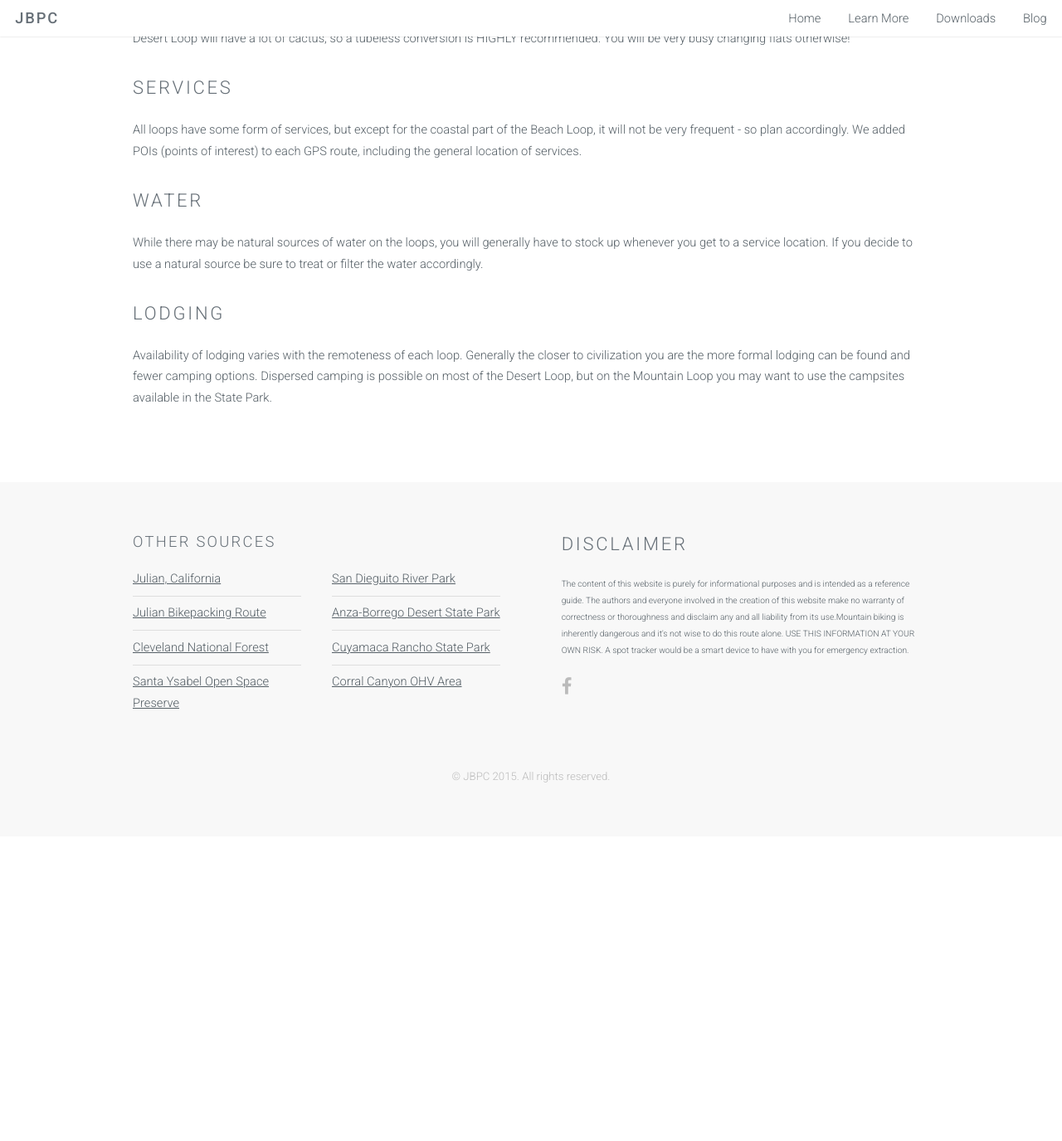
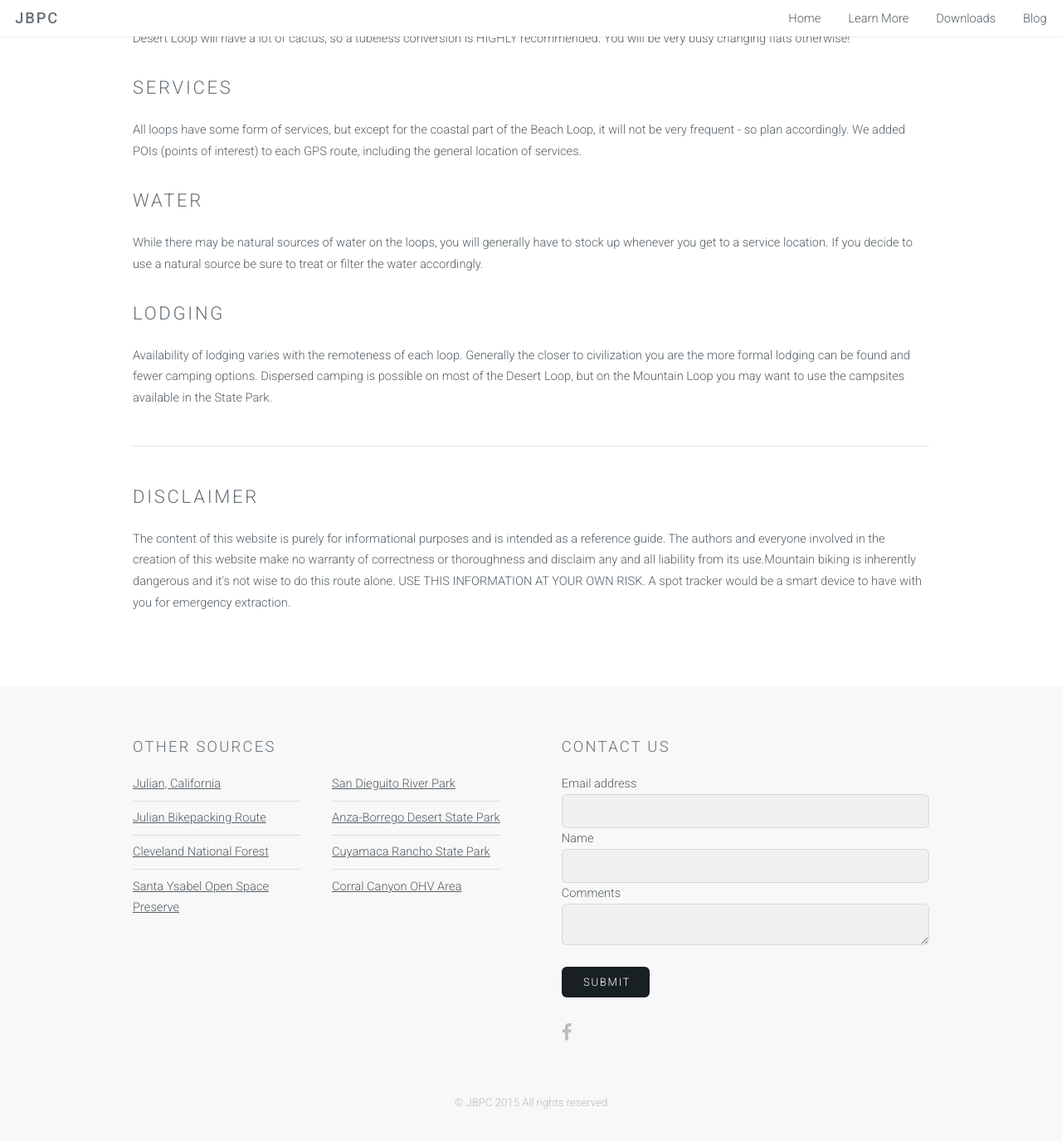
Before and after one commit to Nkawu/jbpc, a Jekyll site: the page built from info.html, in a window 1280 px wide and 1400 px high, scrolled down 2039 px. Shown: the top 1375 px of the window at 83% size. Built offline with Jekyll 4.4.1, drawn with Linux system fonts in a browser that asks for light colours; before the commit the page ends 3047 px from its top, so only the background shows below that.

Commit message:
Add contact form

```diff
--- a/_includes/footer.html
+++ b/_includes/footer.html
@@ -28,8 +28,23 @@
                 </div>
             </div>
             <div class="6u">
-                <h2>Disclaimer</h2>
-                <p style="font-size:70%;line-height:20px;">The content of this website is purely for informational purposes and is intended as a reference guide.  The authors and everyone involved in the creation of this website make no warranty of correctness or thoroughness and disclaim any and all liability from its use.Mountain biking is inherently dangerous and it's not wise to do this route alone. USE THIS INFORMATION AT YOUR OWN RISK. A spot tracker would be a smart device to have with you for emergency extraction.</p>
+                <div id="qformd">
+                <form id="gform" action="#" target="_self" method="POST" id="mG61Hd">
+                    <h3>Contact Us</h3>
+                    Email address <input type="email" class="quantumWizTextinputPaperinputInput exportInput" jsname="YPqjbf" autocomplete="email"tabindex="0" aria-label="Your email" name="emailAddress" value="" required dir="auto" data-initial-dir="auto" data-initial-value="" />
+                    Name <input type="text" class="quantumWizTextinputPaperinputInput exportInput" jsname="YPqjbf" autocomplete="off"tabindex="0" aria-label="Name" aria-describedby="i.desc.1633920210 i.err.1633920210" name="entry.2005620554" value="" required dir="auto" data-initial-dir="auto" data-initial-value="" />
+                    Comments
+                    <textarea class="quantumWizTextinputPapertextareaInput exportTextarea" jsname="YPqjbf" rows="1" tabindex="0" aria-label="Comments" jscontroller="gZjhIf" jsaction="input:Lg5SV;ti6hGc:XMgOHc;rcuQ6b:WYd;" name="entry.839337160" dir="auto" data-initial-dir="auto" data-initial-value=""></textarea>
+                    <br />
+                    <input type="submit" value="Submit" />
+                    <input type="hidden" name="fvv" value="1">
+                    <input type="hidden" name="draftResponse" value="[,,&quot;-2847527482802321100&quot;]">
+                    <input type="hidden" name="pageHistory" value="0"><input type="hidden" name="fbzx" value="-2847527482802321100">
+                </form>
+            </div>
+
+                <!-- <h2>Disclaimer</h2>
+                <p style="font-size:70%;line-height:20px;">The content of this website is purely for informational purposes and is intended as a reference guide.  The authors and everyone involved in the creation of this website make no warranty of correctness or thoroughness and disclaim any and all liability from its use.Mountain biking is inherently dangerous and it's not wise to do this route alone. USE THIS INFORMATION AT YOUR OWN RISK. A spot tracker would be a smart device to have with you for emergency extraction.</p> -->
                 <ul class="icons">
                     <!-- <li><a href="#" class="icon fa-twitter"><span class="label">Twitter</span></a></li> -->
                     <li><a href="https://www.facebook.com/groups/1618140971756406/" class="icon fa-facebook"><span class="label">Facebook</span></a></li>
--- a/info.html
+++ b/info.html
@@ -50,5 +50,10 @@ layout: default
             <h2>LODGING</h2>
             <p>Availability of lodging varies with the remoteness of each loop. Generally the closer to civilization you are the more formal lodging can be found and fewer camping options. Dispersed camping is possible on most of the Desert Loop, but on the Mountain Loop you may want to use the campsites available in the State Park.</p>
         </section>
+        <hr />
+        <section>
+            <h2>DISCLAIMER</h2>
+            <p>The content of this website is purely for informational purposes and is intended as a reference guide. The authors and everyone involved in the creation of this website make no warranty of correctness or thoroughness and disclaim any and all liability from its use.Mountain biking is inherently dangerous and it's not wise to do this route alone. USE THIS INFORMATION AT YOUR OWN RISK. A spot tracker would be a smart device to have with you for emergency extraction.</p>
+        </section>
     </div>
 </section>
```
Also changed, not shown: other parts of _includes/footer.html (+26 -4 lines).
